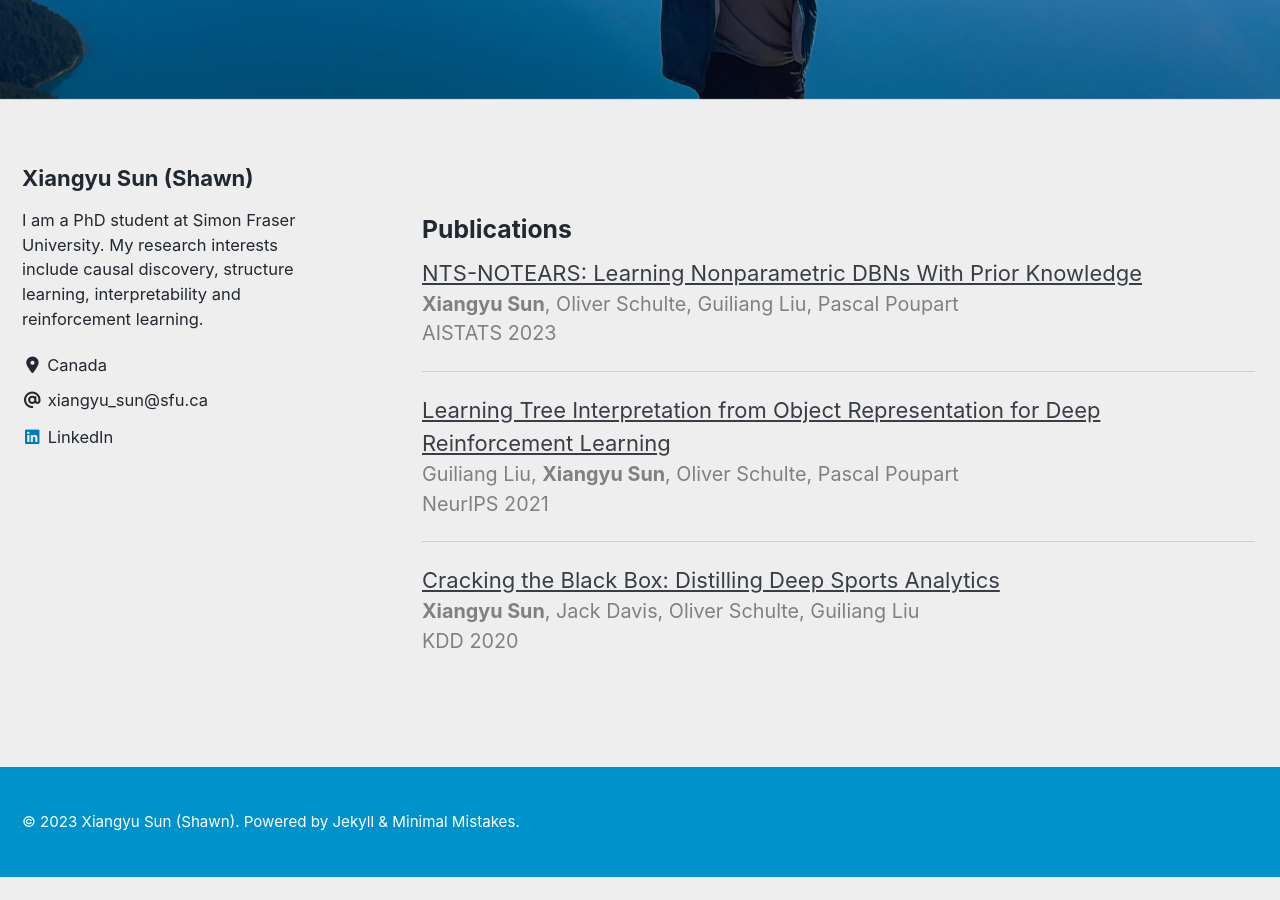
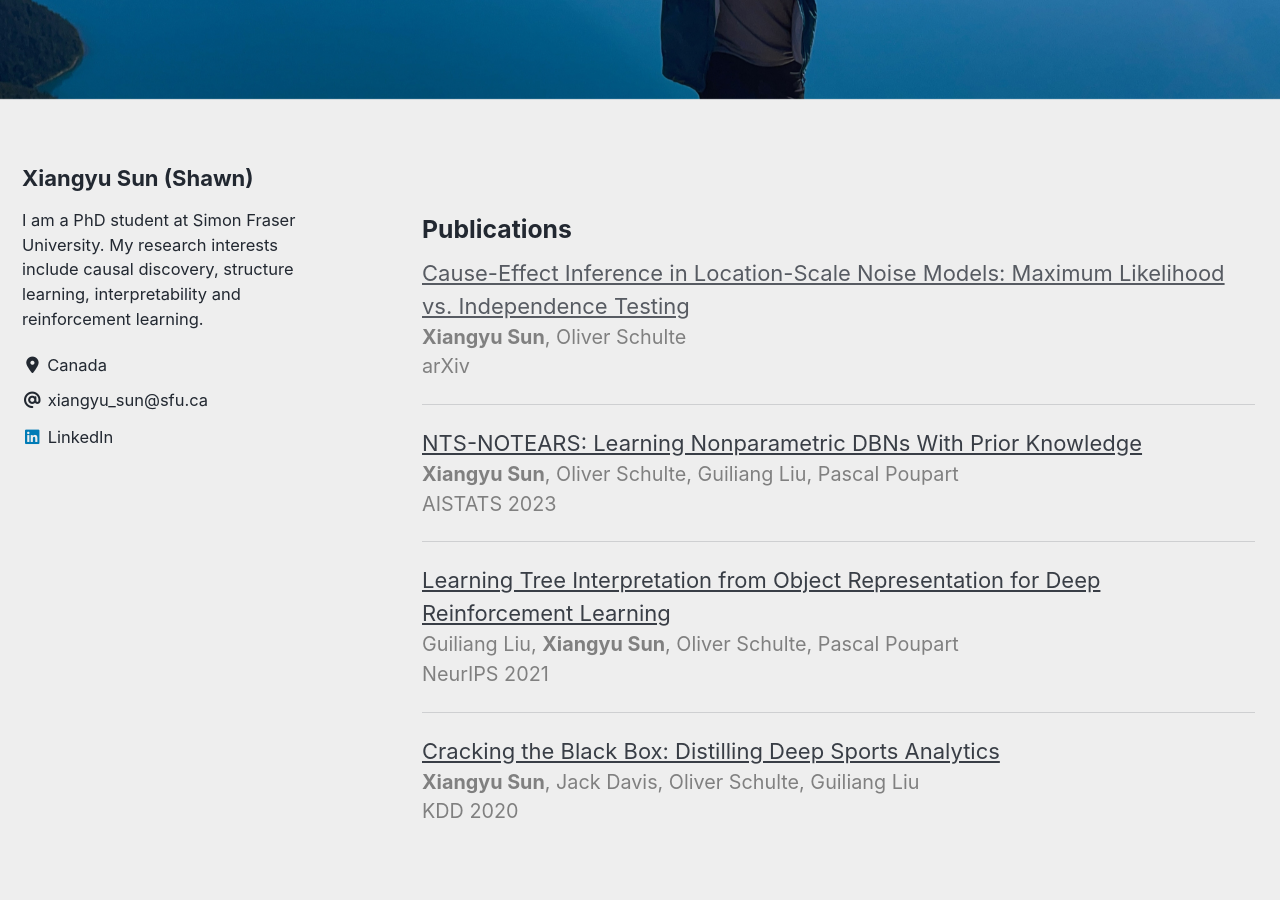
Before and after one commit to xiangyu-sun-789/xiangyu-sun-789.github.io, a Jekyll site: the page built from index.html, in a window 1280 px wide and 900 px high, scrolled down 581 px. Built offline with Jekyll 4.4.1, drawn with Linux system fonts in a browser that asks for light colours; cached includes are drawn as plain includes; nearby versions of some CDN libraries; the list of posts is cut into pages by our own code; before the commit the page ends 1458 px from its top, so only the background shows below that.

Commit message:
Update home.html

```diff
--- a/_layouts/home.html
+++ b/_layouts/home.html
@@ -5,6 +5,13 @@ layout: archive
 {{ content }}
 
 <h3>Publications</h3>
+
+<div>
+  <a href="">Cause-Effect Inference in Location-Scale Noise Models: Maximum Likelihood vs. Independence Testing</a>
+  <div class="author_list"><b>Xiangyu Sun</b>, Oliver Schulte</div>
+  <div class="publisher">arXiv</div>
+  <hr> <!-- add a horizontal rule-->
+</div>
 
 <div>
   <a href="https://arxiv.org/pdf/2109.04286.pdf">NTS-NOTEARS: Learning Nonparametric DBNs With Prior Knowledge</a>
```
